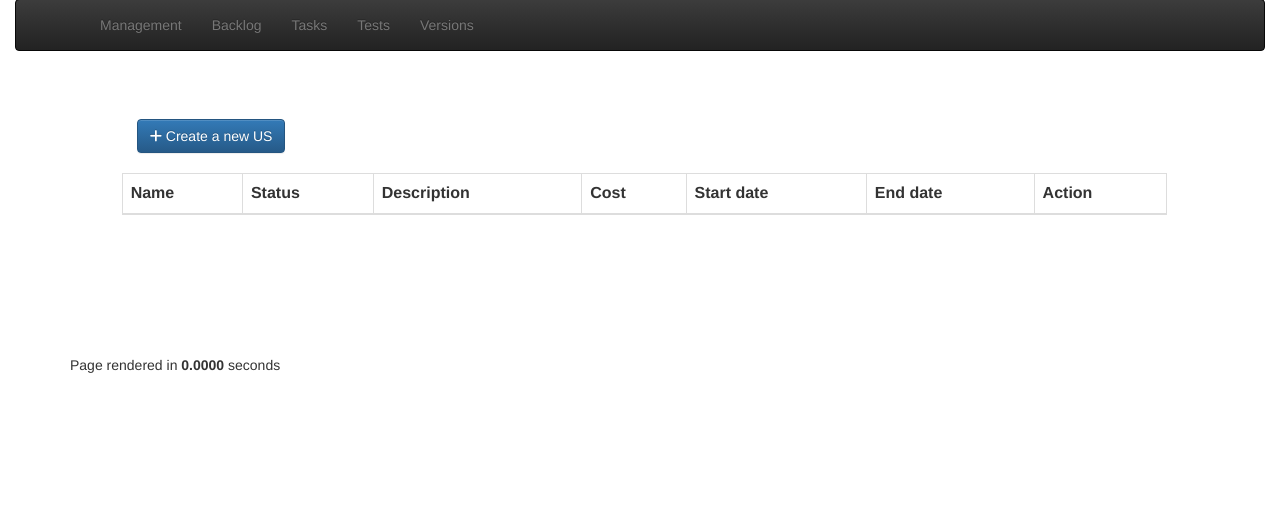
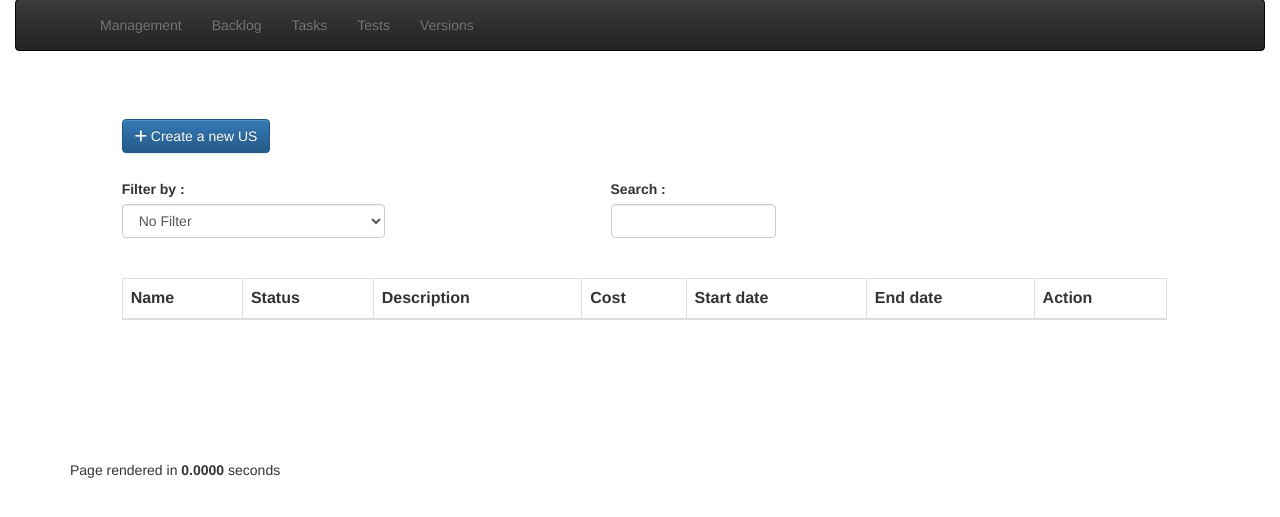
Before and after one commit to hiruko3/ProjectCDP, a CodeIgniter app: page /scripts_php/userstory_controller/index/1 in a window 1280 px wide. Shown: the part 61-578 px from the top of the page. Run offline with CodeIgniter, Linux system fonts and the light colour scheme; lists and menus that the app fills with data are empty; some libraries are stand-ins or nearby versions.

Commit message:
#52 done (Filtres)

```diff
--- a/mursc/application/views/userstory_edit.php
+++ b/mursc/application/views/userstory_edit.php
@@ -2,7 +2,7 @@
     <meta charset="utf-8">
     <div id="container">
 
-        <h1> Edit user story </h1>
+        <h1> <?php echo 'Edit ' . $userstory->userstoryname; ?> </h1>
 
         <br/>
 
--- a/mursc/application/views/userstory_index.php
+++ b/mursc/application/views/userstory_index.php
@@ -7,11 +7,12 @@
 
         <div class='row'>
             <div class='col-md-3'>
-                <?php echo anchor(base_url() . 'userstory_controller/index/' . $project_id, 'Return to backlog', 'class="btn btn-default fa fa-arrow-left "'); ?>
+                <?php echo anchor(base_url() . 'userstory_controller/index/' . $project_id, ' Return to backlog', 'class="btn btn-default fa fa-arrow-left "'); ?>
             </div>
             <div class='col-md-1'></div>
         </div>
-        <br /><br /><br/>
+
+        <?php echo br(3); ?>
 
         <div class='row'>
 
@@ -43,7 +44,6 @@
 
                     echo form_label('Date end :', 'dateend');
                     echo "   " . $userstory->dateend;
-
                     ?>
                 </div>
             </fieldset>
--- a/mursc/application/views/userstory_list.php
+++ b/mursc/application/views/userstory_list.php
@@ -1,17 +1,48 @@
 <html lang="fr">
     <meta charset="utf-8">
     <div id="container">
-        <?php echo br(3); form_fieldset('User Stories'); ?>
+        <?php
+        echo br(3);
+        form_fieldset('User Stories');
+        ?>
         <fieldset class="col-lg-offset-1">
+
+            <div class='col-md-2'>
+                <a class='btn btn-primary' href=<?php echo base_url() . 'project/' . $project->id . '/new_userstory' ?>><i class='fa fa-plus'></i> Create a new US </a>
+                &nbsp;</div>
+
+            <?php  echo br(3); ?>
+
+            <div class="col-lg-3">
+                <?php echo form_label('Filter by :', 'filter_userstory'); ?>
+                    <select  class="form-control" id="statut_filter" name="statut_filter">
+                        <option value="No filter" > No Filter </option>
+                        <option value="Not ready" > Not ready </option>
+                        <option value="Ready to do" > Ready to do </option>
+                        <option value="In progress" > In progress </option>
+                        <option value="Done" > Done </option>
+                    </select>
+            </div>
+
+            <div class="col-lg-2 col-lg-offset-2">
+                <?php echo form_label('Search :', 'search_userstory_label');
+                 $input_search = array(
+                                'name'        => 'search_userstory_input',
+                                'id'          => 'search_userstory_input',
+                                'class'       => 'form-control',
+                                'value'       => '',
+                                );
+                      echo form_input($input_search); ?>
+            </div>
+
             <div class="col-lg-11">
-                <div class='col-md-2'><a class='btn btn-primary' href=<?php echo base_url() . 'project/' . $project->id . '/new_userstory' ?>><i class='fa fa-plus'></i> Create a new US </a> &nbsp;</div>
-
                 <?php
-                $tmpl = array('table_open' => '<table border="1"  class="table table-responsive table-bordered">');
+                echo br(2);
+                $tmpl = array('table_open' => '<table border="1"  id="table_us" class="table table-responsive table-bordered">');
                 $this->table->set_template($tmpl);
                 $this->table->set_heading('Name', 'Status', 'Description', 'Cost', 'Start date', 'End date', 'Action');
                 foreach ($list_us as $us) {
-                    $this->table->add_row(form_label($us->userstoryname), form_label($us->statut), form_label($us->description), form_label($us->cost), form_label($us->datestart), form_label($us->dateend), '<a class="btn btn-primary" href="' . base_url() . 'project/' . $project->id . '/userstory/index_userstory/' . $us->id . '"><i class="fa icon-eye-open"></i> View </a> &nbsp;
+                    $this->table->add_row($us->userstoryname, $us->statut, $us->description, $us->cost, $us->datestart, $us->dateend, '<a class="btn btn-primary" href="' . base_url() . 'project/' . $project->id . '/userstory/index_userstory/' . $us->id . '"><i class="fa icon-eye-open"></i> View </a> &nbsp;
                              <a class="btn btn-primary" href="' . base_url() . 'project/' . $project->id . '/userstory/edit_userstory/' . $us->id . '"><i class="fa fa-cog"></i> Edit </a> &nbsp;
                              <a onclick="return confirm(\'Are you sure you want to delete the user story ' . $us->userstoryname . ' ?\');" class="btn btn-danger" href="' . base_url() . 'project/' . $project->id . '/userstory/delete_userstory/' . $us->id . '" ><i class="fa fa-close"></i> Delete </a> &nbsp;');
                 }
@@ -22,3 +53,93 @@
         </fieldset>
     </div>
 </html>
+
+
+<script>
+$('#search_userstory_input').keyup(function() {
+
+    var colonnes = {};
+
+    $("#table_us thead th ").each(function(index, th)
+    {
+        colonnes[index] = $(th).text();
+    }
+    );
+
+    var mots = $('#search_userstory_input').val().toLowerCase().split(" ");
+
+    $("#table_us tbody tr").each(function(index, tr)
+    {
+        if (mots[0].length > 0)
+        {
+            $(tr).hide();
+        }
+        else
+        {
+            $(tr).show();
+        }
+
+        $("td", tr).each(function(index, td)
+        {
+            if (colonnes[index] in {'Name': true, 'Description': true})
+            {
+                for (mot in mots)
+                {
+                    if (mots[mot].length > 0 && $(td).text().toLowerCase().indexOf(mots[mot]) >= 0)
+                    {
+                        $(tr).show();
+                        return false;
+                    }
+                }
+            }
+        });
+    });
+});
+
+//////////////////////////////
+
+$('#statut_filter').change(function() {
+
+    var colonnes = {};
+
+    $("#table_us thead th ").each(function(index, th)
+    {
+        colonnes[index] = $(th).text();
+    }
+    );
+
+    var mot = $('#statut_filter').val().toLowerCase();
+
+    $("#table_us tbody tr").each(function(index, tr)
+    {
+        if (mot[0].length > 0)
+        {
+            $(tr).hide();
+        }
+        else
+        {
+            $(tr).show();
+        }
+
+        if (mot === "no filter")
+        {
+            $(tr).show();
+        }
+
+
+    $("td", tr).each(function(index, td)
+    {
+        if (colonnes[index] in {'Status': true})
+        {
+            if (mot.length > 0 && $(td).text().toLowerCase().indexOf(mot) >= 0)
+            {
+                $(tr).show();
+                 return false;
+            }
+        }
+
+    });
+  });
+});
+
+ </script>
```
